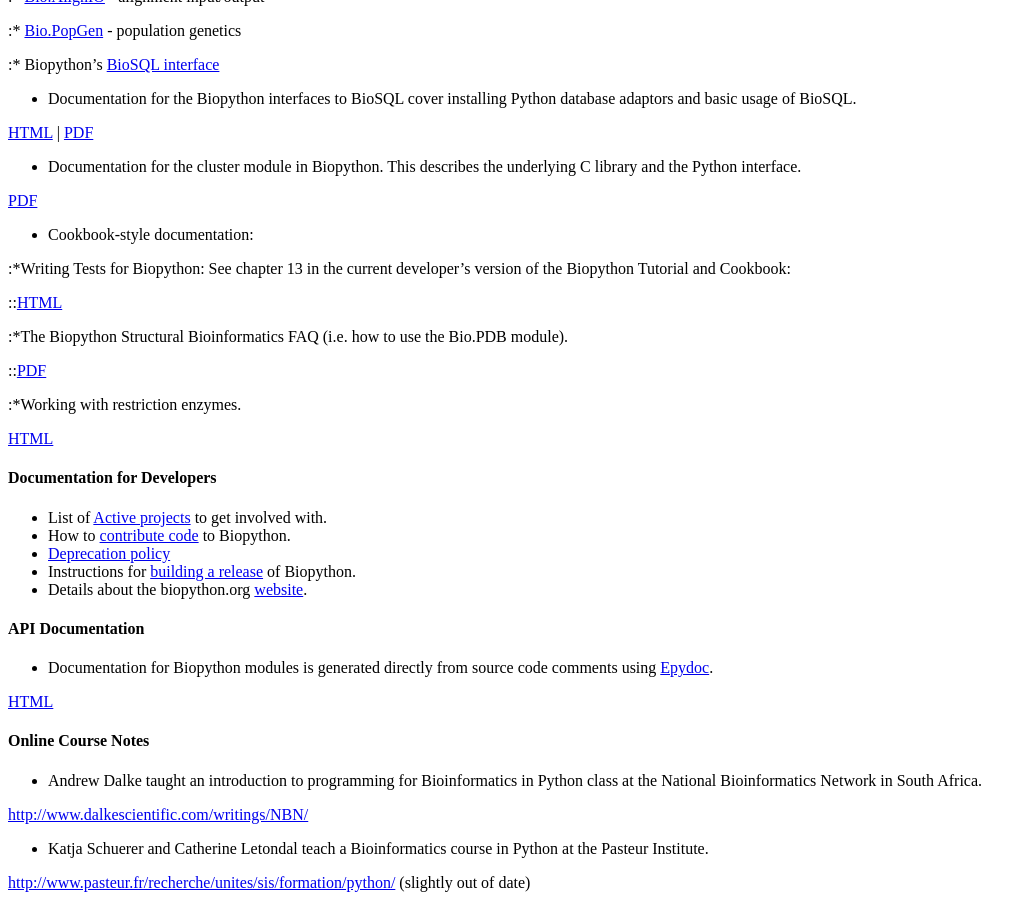
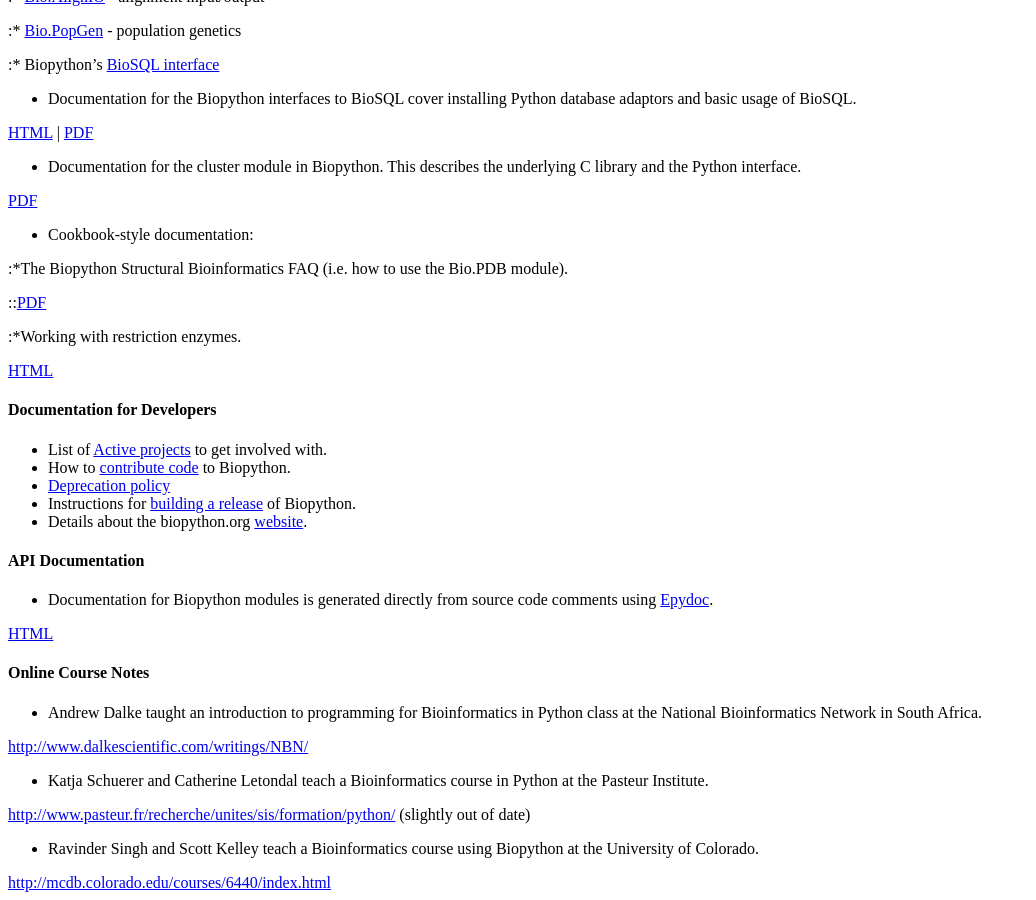
Before and after one commit to biopython/biopython.github.io, a Jekyll site: the page built from wiki/Documentation.md, in a window 1280 px wide and 900 px high, scrolled down 421 px. Shown: the whole window, without its empty margins (0-1036 px from the left). Built offline with Jekyll 4.4.1, drawn with Linux system fonts in a browser that asks for light colours.

Commit message:
/* Documentation */

```diff
--- a/wiki/Documentation.md
+++ b/wiki/Documentation.md
@@ -52,11 +52,6 @@ below.
 [PDF](http://biopython.org/DIST/docs/cluster/cluster.pdf)
 
 -   Cookbook-style documentation:
-
-:\*Writing Tests for Biopython: See chapter 13 in the current
-developer's version of the Biopython Tutorial and Cookbook:
-
-::[HTML](http://biopython.org/DIST/docs/tutorial/Tutorial.proposal.html)
 
 :\*The Biopython Structural Bioinformatics FAQ (i.e. how to use the
 Bio.PDB module).
```
Also changed, not shown: 1 other file.
